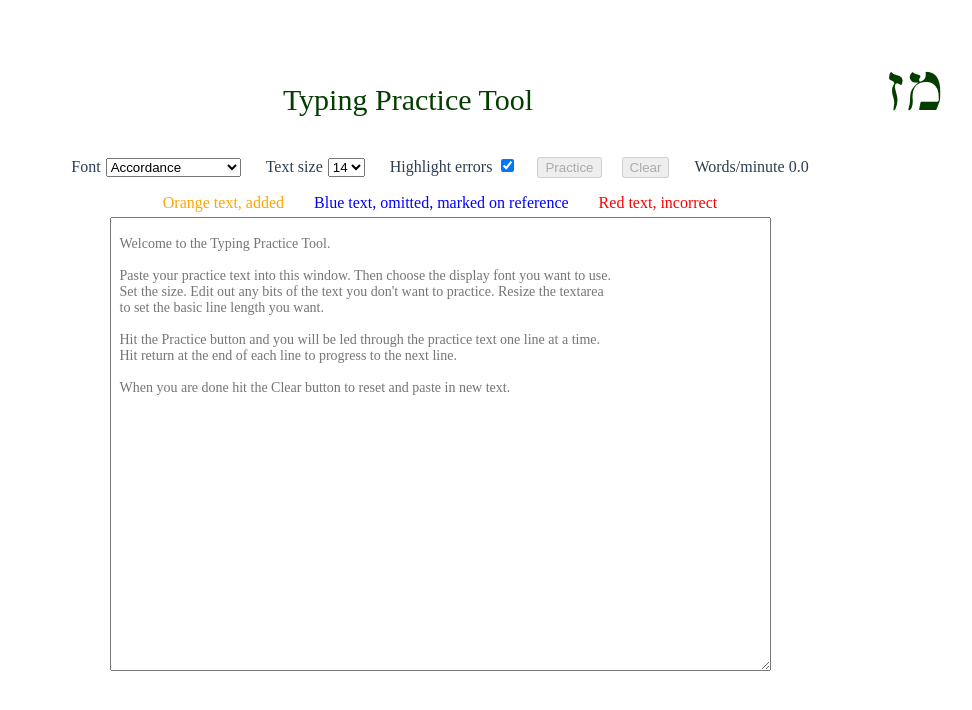
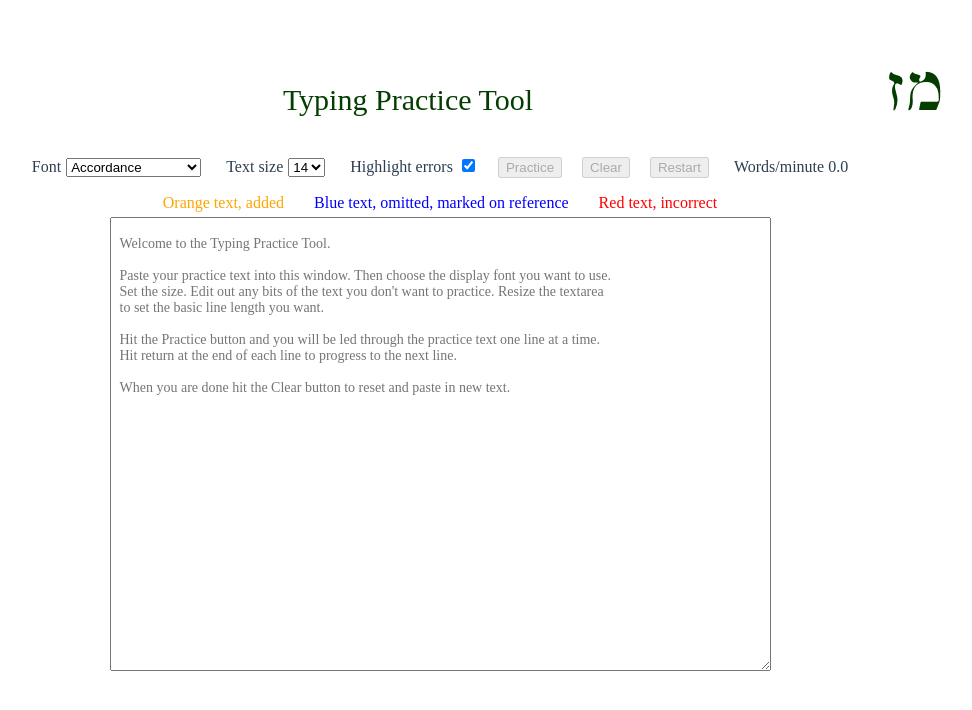
Before and after one commit to 47rooks/typing-tutor, a Vue app: page / in a window 1280 px wide. Shown: the top 710 px of the page, without its empty margins (200-1172 px from the left). Built offline with nearby package versions, Linux system fonts and the light colour scheme.

Commit message:
Add a restart button

```diff
--- a/src/components/TypingPractice.ts
+++ b/src/components/TypingPractice.ts
@@ -95,6 +95,11 @@ export default class TypingPractice extends Vue {
   annotatedRefLine = '';
 
   annotatedTypedLine = '';
+
+  // Restart button support
+  disableRestartButton = false;
+
+  notStarted = true;
 
   // Timer support for typing rate
   private wordsTyped = 0;
@@ -243,6 +248,10 @@ export default class TypingPractice extends Vue {
     return this.reftext === '';
   }
 
+  get restartButtonDisabled(): boolean {
+    return this.reftext === '' || this.notStarted;
+  }
+
   /**
    * Return the typing rate in words per minute
    */
@@ -293,6 +302,9 @@ export default class TypingPractice extends Vue {
       }
     });
     this.nextYetToBeTypedPracticeLine = linesToAdd;
+
+    // Enable the restart button
+    this.notStarted = false;
 
     // Set focus in the text input box with a delay so it renders before focus is made.
     const pBox = document.getElementById('practice-line') as HTMLInputElement;
@@ -345,6 +357,14 @@ export default class TypingPractice extends Vue {
     this.lastTimeStartedTyping = 0;
     this.totalTypingTime = 0;
     this.wordsTyped = 0;
+    // Clear the restart button
+    this.notStarted = true;
+  }
+
+  restartHdlr(): void {
+    const txt = this.reftext;
+    this.clearHdlr();
+    this.reftext = txt;
   }
 
   /**
--- a/src/components/TypingPractice.vue
+++ b/src/components/TypingPractice.vue
@@ -40,6 +40,16 @@
             :disabled="clearButtonDisabled"
           >
             Clear
+          </button>
+        </li>
+        <li>
+          <button
+            id="restart-button"
+            type="Restart"
+            @click="restartHdlr"
+            :disabled="restartButtonDisabled"
+          >
+            Restart
           </button>
         </li>
         <li>
```
